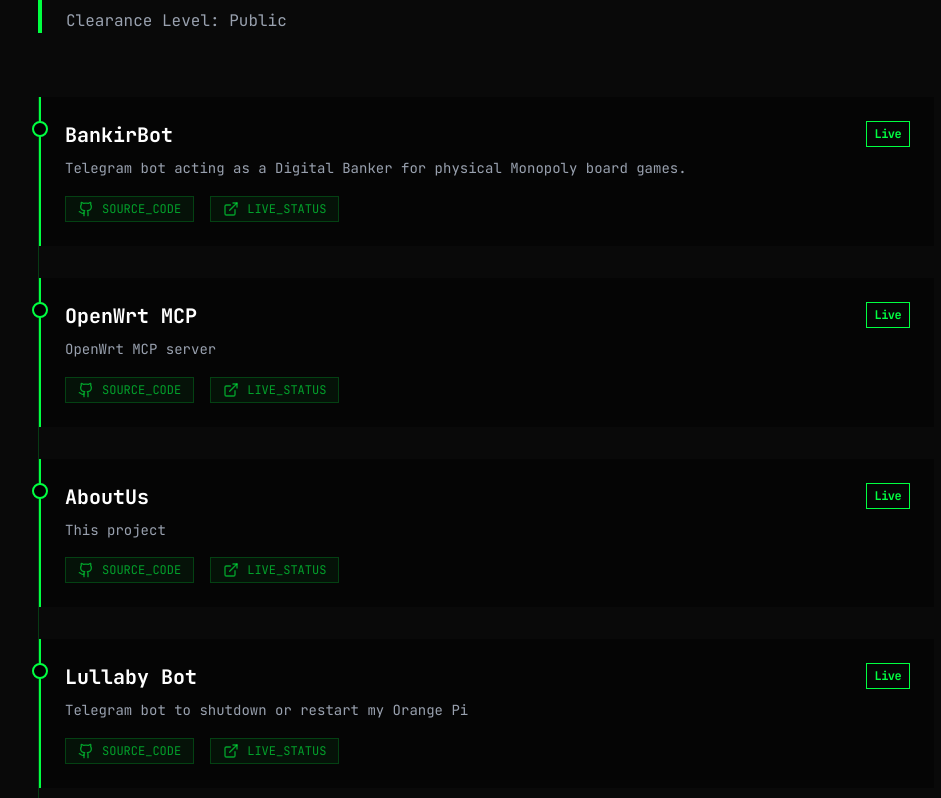
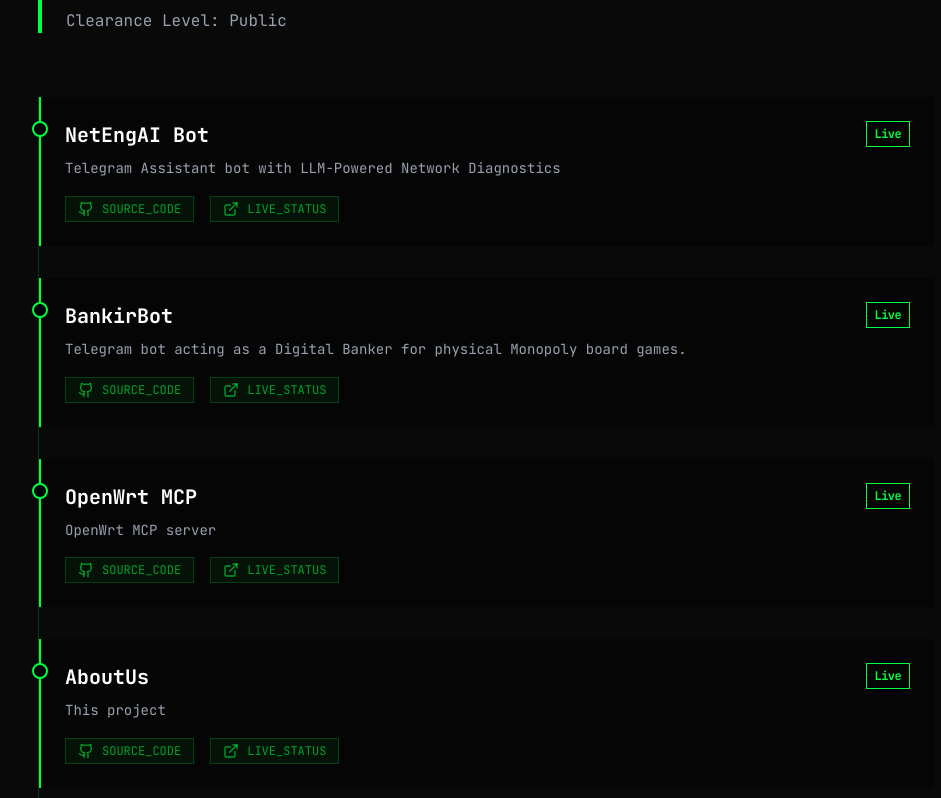
Before and after one commit to PiterPentester/aboutus, a React (Vite) app: page / in a window 1280 px wide. Shown: the part 1642-2440 px from the top of the page, without its empty margins (154-1095 px from the left). Built offline with nearby package versions, Linux system fonts and the light colour scheme.

Commit message:
Add 'NetEngAI Bot' project to projects data
Added new project 'NetEngAI Bot' with details.

```diff
--- a/src/data/projects.ts
+++ b/src/data/projects.ts
@@ -8,6 +8,13 @@
 }
 
 const projectsData: Omit<Project, "id">[] = [
+  {
+    title: "NetEngAI Bot",
+    description: "Telegram Assistant bot with LLM-Powered Network Diagnostics",
+    link: "https://piterpentester.github.io/NetEngAI/",
+    github: "https://github.com/PiterPentester/NetEngAI",
+    status: "Live",
+  },
   {
     title: "BankirBot",
     description:
```
